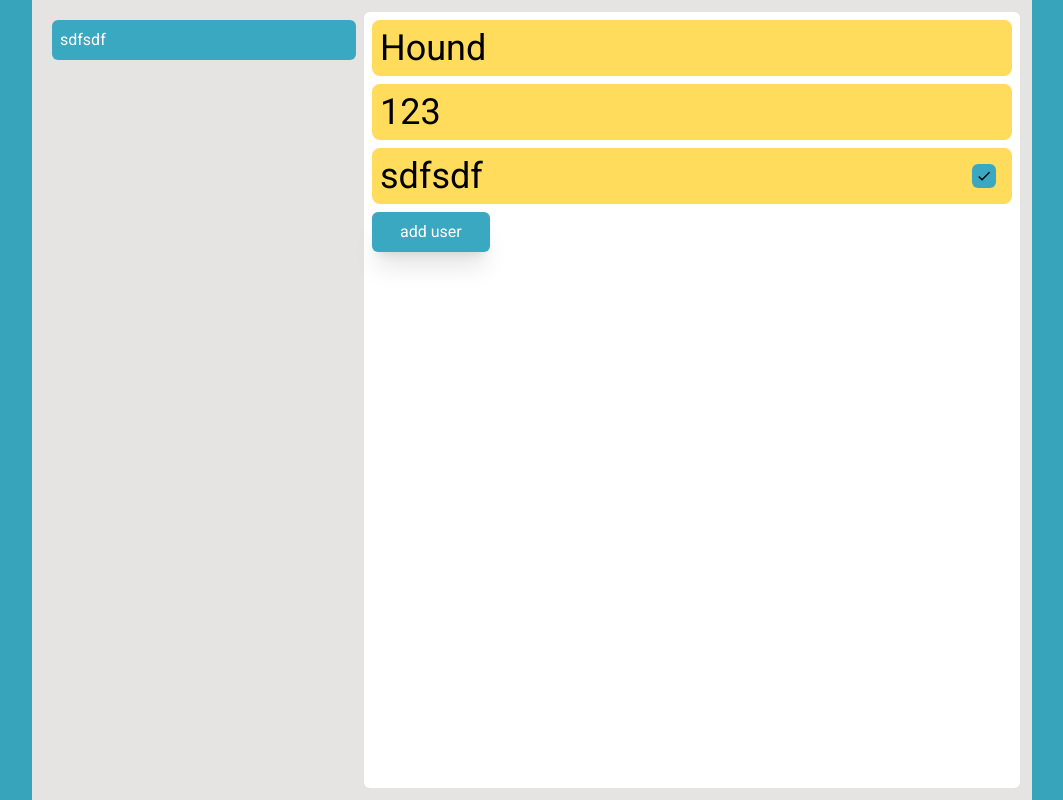
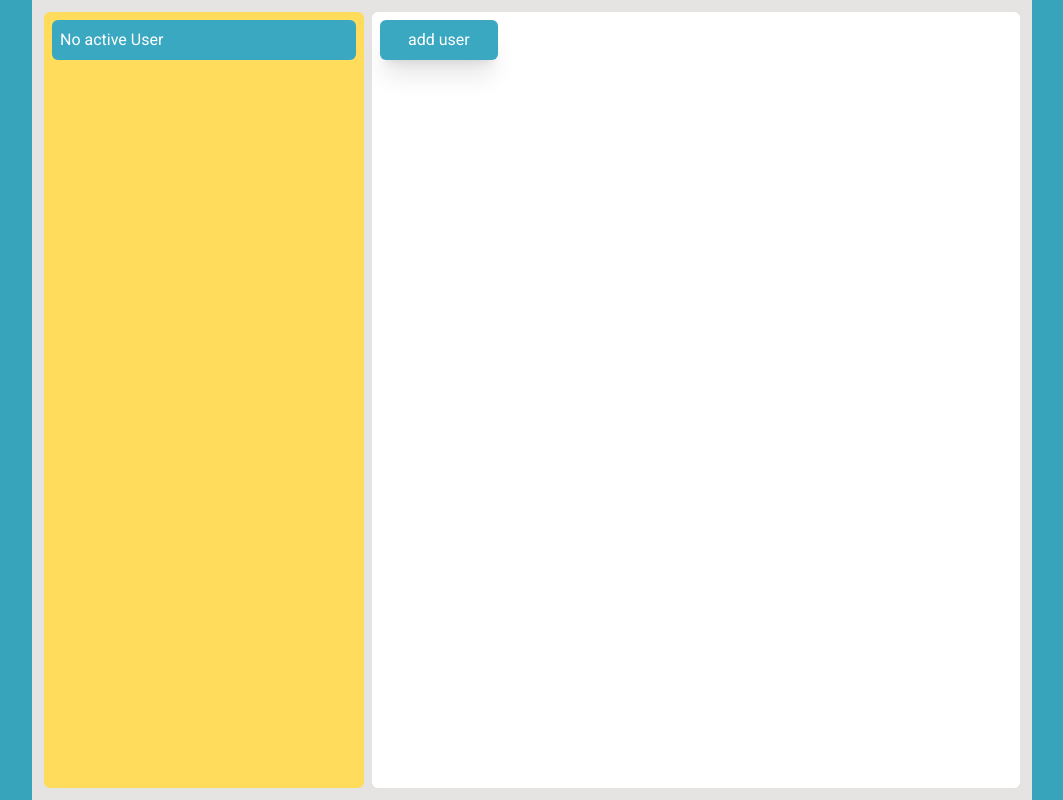
Before and after one commit to houndvibe/REACT-TODO, a React (Vite) app: page /users in a window 1280 px wide. Shown: the whole page, without its empty margins (108-1171 px from the left). Built offline with nearby package versions, Linux system fonts and the light colour scheme; data requests are answered from the project's data file.

Commit message:
styles fixed

```diff
--- a/src/components/CurrentUserPanel.tsx
+++ b/src/components/CurrentUserPanel.tsx
@@ -1,3 +1,4 @@
+import { NavLink } from "react-router-dom";
 import { useAllAboutUsers } from "../hooks/useAllAboutUsers";
 
 const CurrentUserPanel = () => {
@@ -5,6 +6,7 @@ const CurrentUserPanel = () => {
     useAllAboutUsers();
 
   return (
+    <NavLink to="users">
       <div className="rounded-md bg-blue p-2 text-white">
         {currentUserIdError ? (
           <>Oh no, there was an error</>
@@ -16,6 +18,7 @@ const CurrentUserPanel = () => {
           <>No active User</>
         )}
       </div>
+    </NavLink>
   );
 };
 
--- a/src/components/NavPanel.tsx
+++ b/src/components/NavPanel.tsx
@@ -2,7 +2,7 @@ import CurrentUserPanel from "./CurrentUserPanel";
 
 const NavPanel = () => {
   return (
-    <div className="bg-green-400 min-w-80 basis-1/4 p-2">
+    <div className="mr-2 min-w-80 basis-1/4 rounded-md bg-yellow p-2">
       <CurrentUserPanel />
     </div>
   );
--- a/src/json-server-db/db.json
+++ b/src/json-server-db/db.json
@@ -1,31 +1,6 @@
 {
   "currentUser": {
-    "id": "g4xUkF9Ry5OTr4AP8gCaA"
+    "id": "jwEFoFDl52mp256pE4QDA"
   },
-  "users": [
-    {
-      "id": "XcheC5fm05TOjscMFkuJ-",
-      "nickName": "Hound",
-      "firstName": "",
-      "lastName": "",
-      "age": "",
-      "password": ""
-    },
-    {
-      "id": "DWFCFYw4yaC6tBoiCno-d",
-      "nickName": "123",
-      "firstName": "",
-      "lastName": "",
-      "age": "",
-      "password": ""
-    },
-    {
-      "id": "g4xUkF9Ry5OTr4AP8gCaA",
-      "nickName": "sdfsdf",
-      "firstName": "",
-      "lastName": "",
-      "age": "",
-      "password": ""
-    }
-  ]
+  "users": []
 }
--- a/src/routes/Users.tsx
+++ b/src/routes/Users.tsx
@@ -46,15 +46,19 @@ const Users = () => {
   };
 
   return (
-    <div className="space-y-2">
+    <div className="flex-col justify-around">
       {isLoading ? (
         <>Loading...</>
       ) : isError ? (
         <>Error!{error.toString()}</>
       ) : (
-        <div className="space-y-2">
+        <div>
           {users?.map((user: userProps) => (
-            <div key={nanoid()} onClick={handleClickUser(user)}>
+            <div
+              key={nanoid()}
+              onClick={handleClickUser(user)}
+              className="mb-2"
+            >
               <UserItem
                 user={user}
                 isOpen={editableUserId == user.id ? true : false}
@@ -64,6 +68,7 @@ const Users = () => {
           ))}
         </div>
       )}
+
       <MyButton variant="primary" onClick={handleAddNewUser}>
         add user
       </MyButton>
--- a/src/tailwind/output.css
+++ b/src/tailwind/output.css
@@ -585,6 +585,10 @@ video {
   margin: auto;
 }
 
+.mb-2{
+  margin-bottom: 0.5rem;
+}
+
 .ml-2{
   margin-left: 0.5rem;
 }
@@ -629,6 +633,10 @@ video {
   flex-basis: 75%;
 }
 
+.flex-col{
+  flex-direction: column;
+}
+
 .flex-wrap{
   flex-wrap: wrap;
 }
@@ -641,16 +649,14 @@ video {
   justify-content: space-between;
 }
 
+.justify-around{
+  justify-content: space-around;
+}
+
 .space-x-1 > :not([hidden]) ~ :not([hidden]){
   --tw-space-x-reverse: 0;
   margin-right: calc(0.25rem * var(--tw-space-x-reverse));
   margin-left: calc(0.25rem * calc(1 - var(--tw-space-x-reverse)));
-}
-
-.space-y-2 > :not([hidden]) ~ :not([hidden]){
-  --tw-space-y-reverse: 0;
-  margin-top: calc(0.5rem * calc(1 - var(--tw-space-y-reverse)));
-  margin-bottom: calc(0.5rem * var(--tw-space-y-reverse));
 }
 
 .rounded-lg{
```
Lines whose indentation alone changed are shown as unchanged.
